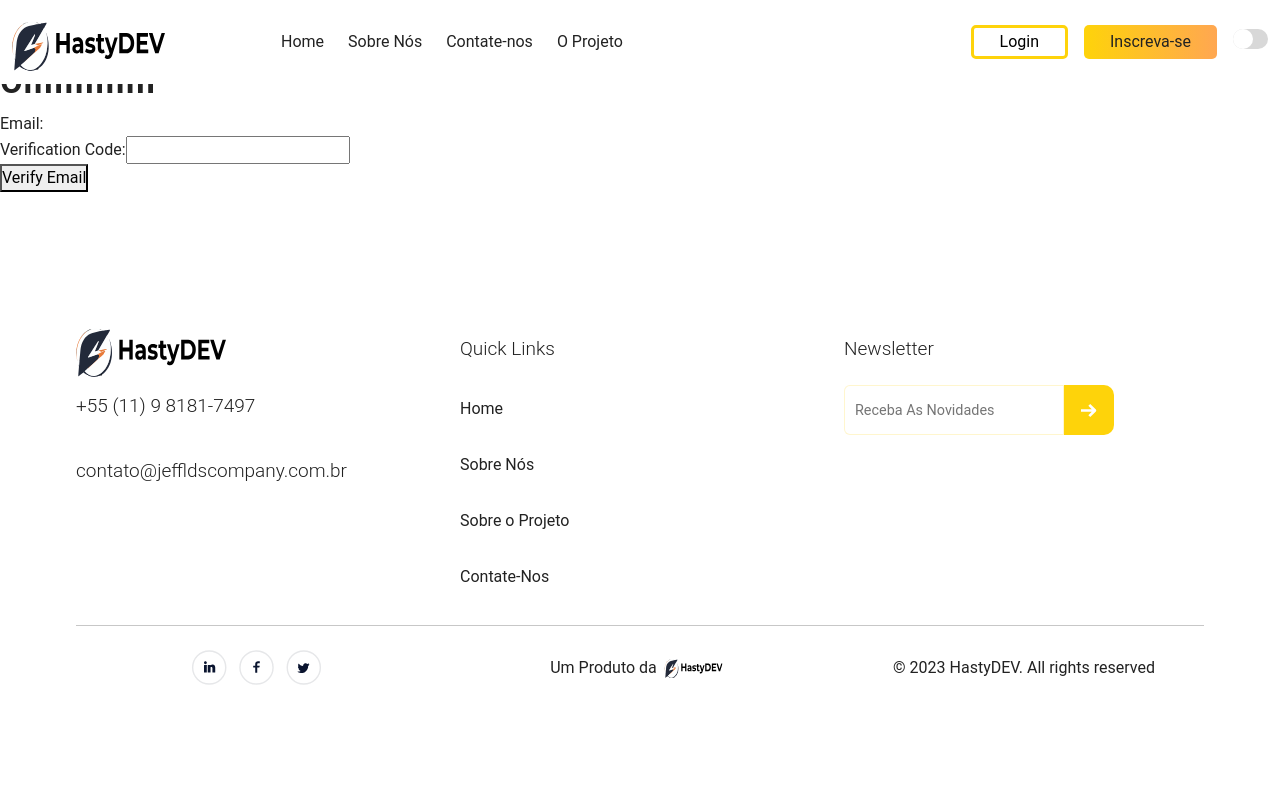
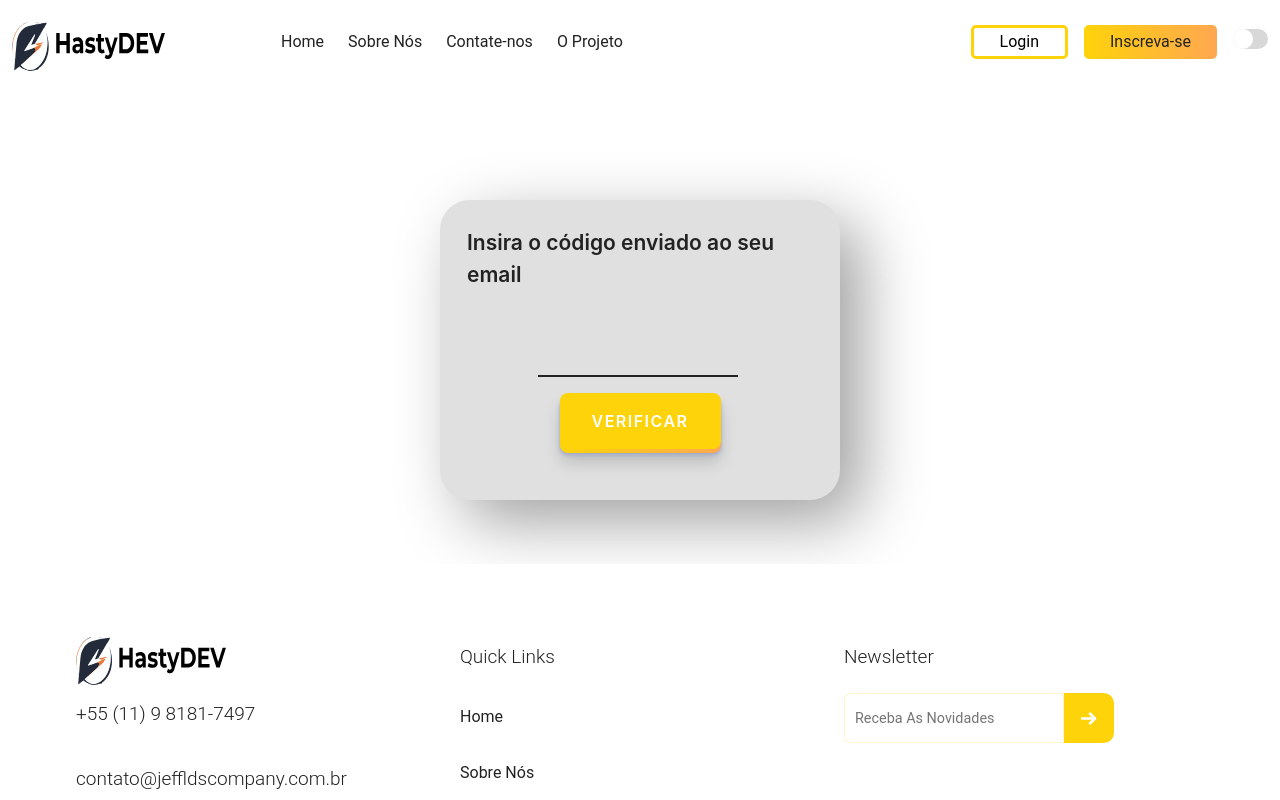
Before and after one commit to Hasty-DEV/HastyDEV, a React (Vite) app in the folder frontend/: page /emailVerification in a window 1280 px wide. Shown: the top 800 px of the page. Built offline with nearby package versions, Linux system fonts and the light colour scheme.

Commit message:
pagina de verificacao de email estilizada.

```diff
--- a/frontend/src/Pages/EmailVerification/EmailVerification.tsx
+++ b/frontend/src/Pages/EmailVerification/EmailVerification.tsx
@@ -1,8 +1,9 @@
-import { useState, useEffect } from 'react';
-import { useLocation } from 'react-router-dom';
-import { FormFetch } from "../../Data/Services/axios/config";
-import swal from "sweetalert2";
-import { useNavigate } from "react-router-dom";
+import  { useState, useEffect } from 'react';
+import { useLocation, useNavigate } from 'react-router-dom';
+import { FormFetch } from '../../Data/Services/axios/config';
+import swal from 'sweetalert2';
+import { EmailVerificationStyled  } from '../../Ui/styles/emailVerification/emailVerification.styles';
+
 
 function EmailVerification() {
   const [email, setEmail] = useState('');
@@ -18,20 +19,21 @@ function EmailVerification() {
   }, [location]);
 
   const verifyEmail = async () => {
-
-
     try {
-      const response = await FormFetch.post('/emailVerification', { verificationCode, email });
+      const response = await FormFetch.post('/emailVerification', {
+        verificationCode,
+        email,
+      });
       setMessage(response.data.message);
       swal.fire({
-        position: "center",
-        icon: "success",
-        title: "Sua verificação realizada com sucesso",
+        position: 'center',
+        icon: 'success',
+        title: 'verificação realizada com sucesso',
         showConfirmButton: false,
         timer: 1500,
       });
 
-navigate("/login")
+      navigate('/login');
     } catch (error) {
       console.error('Error verifying email:', error);
       setMessage('Error verifying email. Please try again later.');
@@ -39,21 +41,24 @@ navigate("/login")
   };
 
   return (
-    <div>
-      <h1>Email Verification</h1>
-      <h1>oiiiiiiiiiiiii</h1>
+    <EmailVerificationStyled>
       <div>
-        <label>Email:</label>
-
+        <label htmlFor="verification">Insira o código enviado ao seu email</label>
+        <input
+          id="verification"
+          type="text"
+          maxLength={6}
+          value={verificationCode}
+          onChange={(e) => setVerificationCode(e.target.value)}
+        />
       </div>
-
-      <div>
-        <label>Verification Code:</label>
-        <input type="text" value={verificationCode} onChange={(e) => setVerificationCode(e.target.value)} />
-      </div>
-      <button onClick={verifyEmail}>Verify Email</button>
-      <div>{message}</div>
-    </div>
+      <button className="pushable" onClick={verifyEmail}>
+        <span className="shadow"></span>
+        <span className="edge"></span>
+        <span className="front">Verificar</span>
+      </button>
+      <div className="message">{message}</div>
+    </EmailVerificationStyled>
   );
 }
 
--- /dev/null
+++ b/frontend/src/Ui/styles/emailVerification/emailVerification.styles.ts
@@ -0,0 +1,139 @@
+import styled from 'styled-components';
+
+export const EmailVerificationStyled = styled.div`
+  width: 400px;
+  height: 300px;
+  padding: 20px;
+  border-radius: 30px;
+  background: ${(props) => props.theme.colors.color_emailVerification};
+  box-shadow: ${(props) => props.theme.colors.box_shadow} ;
+  display: flex;
+  flex-direction: column;
+  align-items: center;
+  justify-content: center;
+  margin: auto;
+  margin-top: 200px;
+
+  label {
+    color: ${(props) => props.theme.colors.text};
+    margin-bottom: 20px;
+    font-weight: bold;
+    font-size: 21px;
+    margin-bottom: 40px;
+    font-family: -apple-system, BlinkMacSystemFont, "Segoe UI", Roboto, Oxygen,
+      Ubuntu, Cantarell, "Open Sans", "Helvetica Neue", sans-serif;
+    font-weight: 600;
+    margin-left: 7px;
+  }
+
+  input {
+    border: none;
+    outline: none;
+    background: transparent;
+    text-align: center;
+    font-size: 30px;
+    width: 200px;
+    border-bottom: 2px solid ${(props) => props.theme.colors.text};
+    margin-bottom: 20px;
+    margin-left: 78px;
+    color: ${(props) => props.theme.colors.text}
+
+  }
+
+  input:focus {
+    border-bottom-color: blue;
+  }
+
+  button {
+    padding: 10px 20px;
+    font-size: 16px;
+    border-radius: 5px;
+    border: none;
+    background-color: #4caf50;
+    color: white;
+    cursor: pointer;
+    transition: filter 250ms;
+    -webkit-tap-highlight-color: rgba(0, 0, 0, 0);
+    position: relative;
+    background: transparent;
+    padding: 0px;
+    cursor: pointer;
+    outline-offset: 4px;
+    outline-color: deeppink;
+  }
+
+  button .shadow {
+    position: absolute;
+    top: 0;
+    left: 0;
+    height: 100%;
+    width: 100%;
+    background: hsl(226, 25%, 69%);
+    border-radius: 8px;
+    filter: blur(2px);
+    will-change: transform;
+    transform: translateY(2px);
+    transition: transform 600ms cubic-bezier(0.3, 0.7, 0.4, 1);
+  }
+
+  button .edge {
+    position: absolute;
+    top: 0;
+    left: 0;
+    height: 100%;
+    width: 100%;
+    border-radius: 8px;
+    background: ${(props) => props.theme.colors.color_button}
+  }
+
+  button .front {
+    display: block;
+    position: relative;
+    border-radius: 8px;
+    background: ${(props) => props.theme.colors.secondary};
+    padding: 16px 32px;
+    color: white;
+    font-family: -apple-system, BlinkMacSystemFont, "Segoe UI", Roboto, Oxygen,
+      Ubuntu, Cantarell, "Open Sans", "Helvetica Neue", sans-serif;
+    font-weight: 600;
+    text-transform: uppercase;
+    letter-spacing: 1.5px;
+    font-size: 1rem;
+    transform: translateY(-4px);
+    transition: transform 600ms cubic-bezier(0.3, 0.7, 0.4, 1);
+  }
+
+  button:hover {
+    filter: brightness(110%);
+  }
+
+  button:hover .front {
+    transform: translateY(-6px);
+    transition: transform 250ms cubic-bezier(0.3, 0.7, 0.4, 1.5);
+  }
+
+  button:active .front {
+    transform: translateY(-2px);
+    transition: transform 34ms;
+  }
+
+  button:hover .shadow {
+    transform: translateY(4px);
+    transition: transform 250ms cubic-bezier(0.3, 0.7, 0.4, 1.5);
+  }
+
+  button:active .shadow {
+    transform: translateY(1px);
+    transition: transform 34ms;
+  }
+
+  button:focus:not(:focus-visible) {
+    outline: none;
+  }
+
+  .message {
+    font-size: 20px;
+    color: #ff5733;
+    margin-top: 20px;
+  }
+`;
--- a/frontend/src/Ui/styles/styled.d.ts
+++ b/frontend/src/Ui/styles/styled.d.ts
@@ -1,3 +1,4 @@
+import { string } from "prop-types";
 import "styled-components";
 declare module "styled-components" {
   export interface DefaultTheme {
@@ -13,6 +14,8 @@ declare module "styled-components" {
       color_button: string;
       borda: string;
       color_Form: string;
+      box_shadow: string;
+      color_emailVerification: string;
     };
   }
 }
--- a/frontend/src/Ui/styles/themes/dark.ts
+++ b/frontend/src/Ui/styles/themes/dark.ts
@@ -12,5 +12,7 @@ export default {
     color_button: "linear-gradient(90deg, #9D5BF0 0%, #24034E 100%)",
     borda: "#9D5BF0",
     color_Form: "#21173E",
+    box_shadow: "-30px 30px 60px #0c0719, 30px -30px 60px #120b27",
+    color_emailVerification: "#0F0920"
   },
 } as DefaultTheme;
--- a/frontend/src/Ui/styles/themes/light.ts
+++ b/frontend/src/Ui/styles/themes/light.ts
@@ -13,5 +13,7 @@ export default {
     color_button: "linear-gradient(90deg, #FED30A 0%, #FFA751 100%)",
     borda: "#FED30A",
     color_Form: "#fff",
+    box_shadow: "22px 22px 65px #a1a1a1, -22px -22px 65px #fff",
+    color_emailVerification: "#e0e0e0"
   },
 } as DefaultTheme;
```
